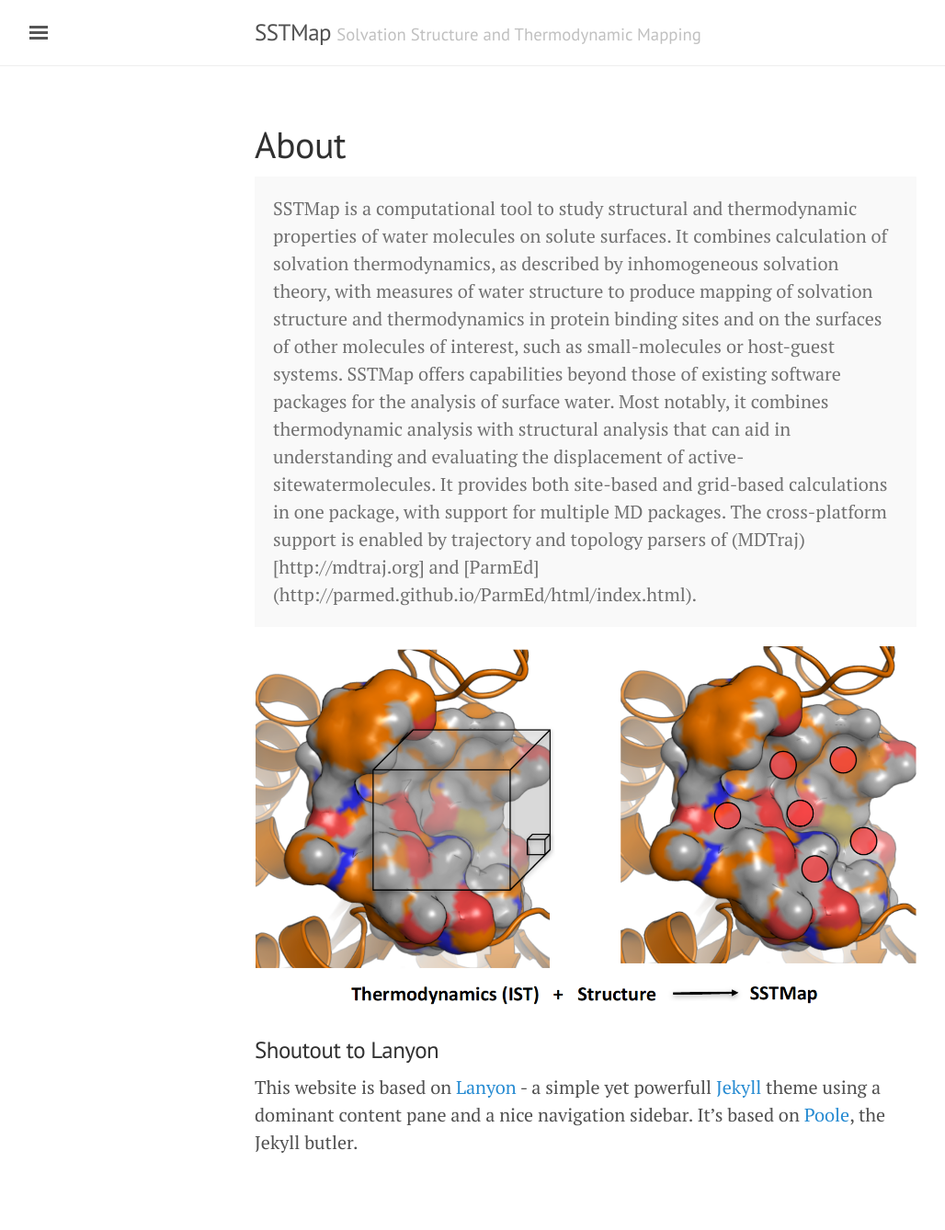
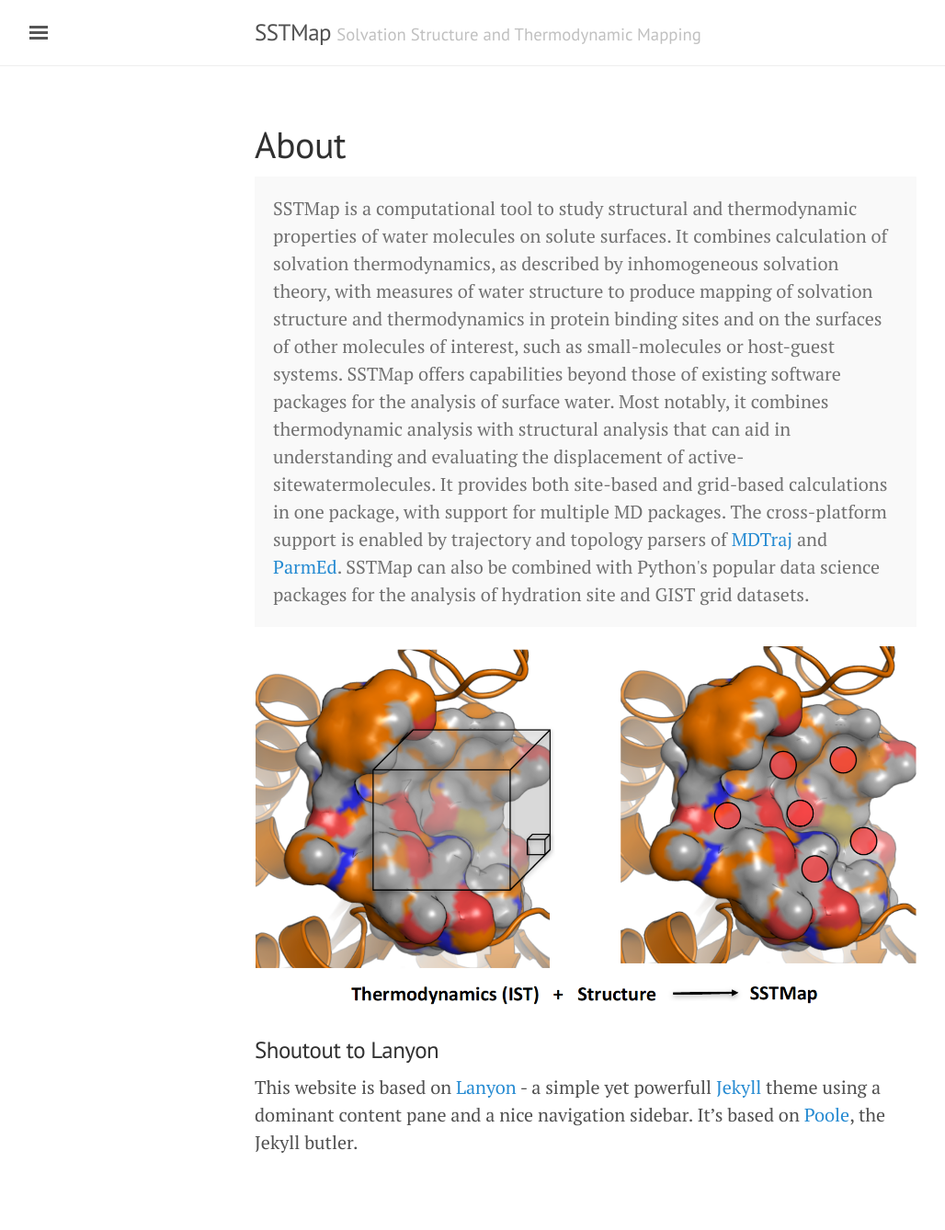
Before and after one commit to KurtzmanLab/SSTMap, a Jekyll site: the page built from about.md, in a window 1280 px wide. Shown: the whole page at 92% size, without its empty margins (3-1031 px from the left). Built offline with Jekyll 4.4.1, drawn with Linux system fonts in a browser that asks for light colours.

Commit message:
Update about.md

```diff
--- a/about.md
+++ b/about.md
@@ -4,7 +4,8 @@ title: About
 ---
 
 <p class="message">
-  SSTMap is a computational tool to study structural and thermodynamic properties of water molecules on solute surfaces. It combines calculation of solvation thermodynamics, as described by inhomogeneous solvation theory, with measures of water structure to produce mapping of solvation structure and thermodynamics in protein binding sites and on the surfaces of other molecules of interest, such as small-molecules or host-guest systems. SSTMap offers capabilities beyond those of existing software packages for the analysis of surface water. Most notably, it combines thermodynamic analysis with structural analysis that can aid in understanding and evaluating the displacement of active-sitewatermolecules. It provides both site-based and grid-based calculations in one package, with support for multiple MD packages. The cross-platform support is enabled by trajectory and topology parsers of (MDTraj)[http://mdtraj.org] and [ParmEd](http://parmed.github.io/ParmEd/html/index.html).</p>
+  SSTMap is a computational tool to study structural and thermodynamic properties of water molecules on solute surfaces. It combines calculation of solvation thermodynamics, as described by inhomogeneous solvation theory, with measures of water structure to produce mapping of solvation structure and thermodynamics in protein binding sites and on the surfaces of other molecules of interest, such as small-molecules or host-guest systems. SSTMap offers capabilities beyond those of existing software packages for the analysis of surface water. Most notably, it combines thermodynamic analysis with structural analysis that can aid in understanding and evaluating the displacement of active-sitewatermolecules. It provides both site-based and grid-based calculations in one package, with support for multiple MD packages. The cross-platform support is enabled by trajectory and topology parsers of <a href="http://mdtraj.org">MDTraj</a> and <a href="http://parmed.github.io/ParmEd/html/index.html">ParmEd</a>. SSTMap can also be combined with Python's popular data science packages for the analysis of hydration site and GIST grid datasets.
+</p>
 
 ![overview](https://kurtzmanlab.github.io/SSTMap/assets/overview.png)
 
```
